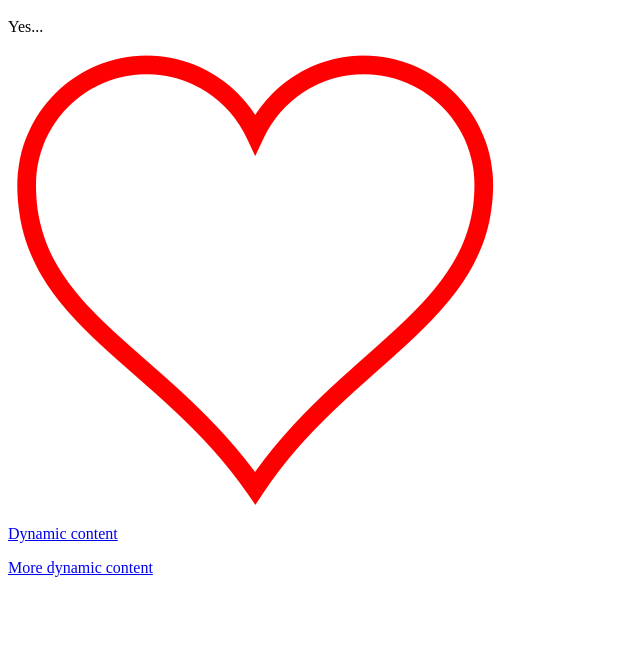
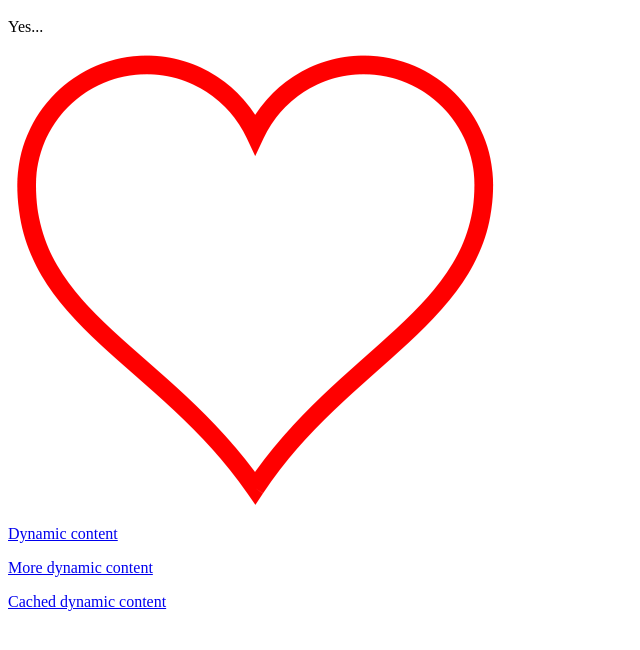
Before and after one commit to noname22/FastWebServer, a plain HTML site: page data/index.html in a window 1280 px wide. Shown: the part 48-698 px from the top of the page, without its empty margins (0-640 px from the left). Drawn offline with Linux system fonts and the light colour scheme.

Commit message:
merged cached feature

```diff
--- a/data/index.html
+++ b/data/index.html
@@ -3,3 +3,4 @@
 <img src="heart.png" alt="heart" />
 <p><a href="dynamic?123">Dynamic content</a></p>
 <p><a href="dynamic?1234">More dynamic content</a></p>
+<p><a href="time">Cached dynamic content</a></p>
```
